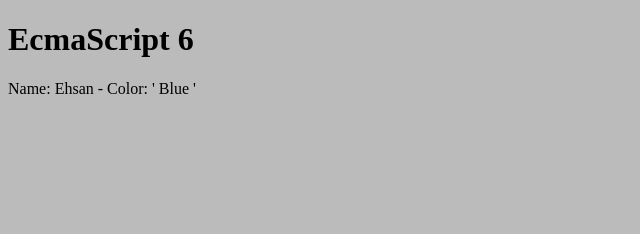
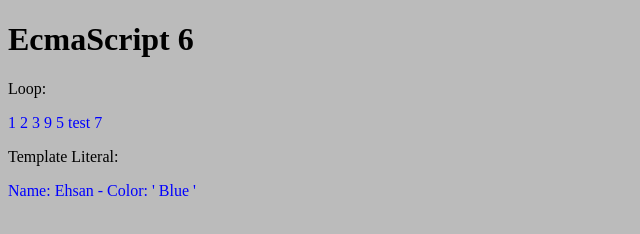
Before and after one commit to ebazaei/JavaScript-ES6, a plain HTML site: page index.html in a window 1280 px wide. Shown: the whole page, without its empty margins (0-640 px from the left). Drawn offline with Linux system fonts and the light colour scheme.

Commit message:
classic for

```diff
--- a/index.html
+++ b/index.html
@@ -13,9 +13,17 @@
     </header>
 
     <main>
-        <div id="stage1" class="stageclass">
 
-        </div>
+
+
+        <!-- Loop -->
+        Loop:
+        <p id="stage2" class="stageclass"></p>
+
+        <!-- Template Literal -->
+        Template Literal:
+        <p id="stage1" class="stageclass"></p>
+
     </main>
 
     <footer>
--- a/script.js
+++ b/script.js
@@ -1,4 +1,21 @@
-let divStage1 = document.getElementById('stage1')
+let divStage1 = document.getElementById('stage1');
+let divStage2 = document.getElementById('stage2');
+
+
+//ES6 - LOOP
+let loopArr = [1,2,3,9,5,'test',7];
+let loopObject = {a:1,b:2,c:3};
+
+
+
+var res = "";
+for(i=0;i<loopArr.length;i++){
+    res = res + "  " + loopArr[i];
+}
+
+divStage2.innerHTML = res;
+
+
 
 //ES6 - Template Literal
 //String by `Backtick`
--- a/style.css
+++ b/style.css
@@ -1,3 +1,7 @@
 body{
     background-color: #bbbbbb;
 }
+
+p{
+    color: blue;
+}
```
